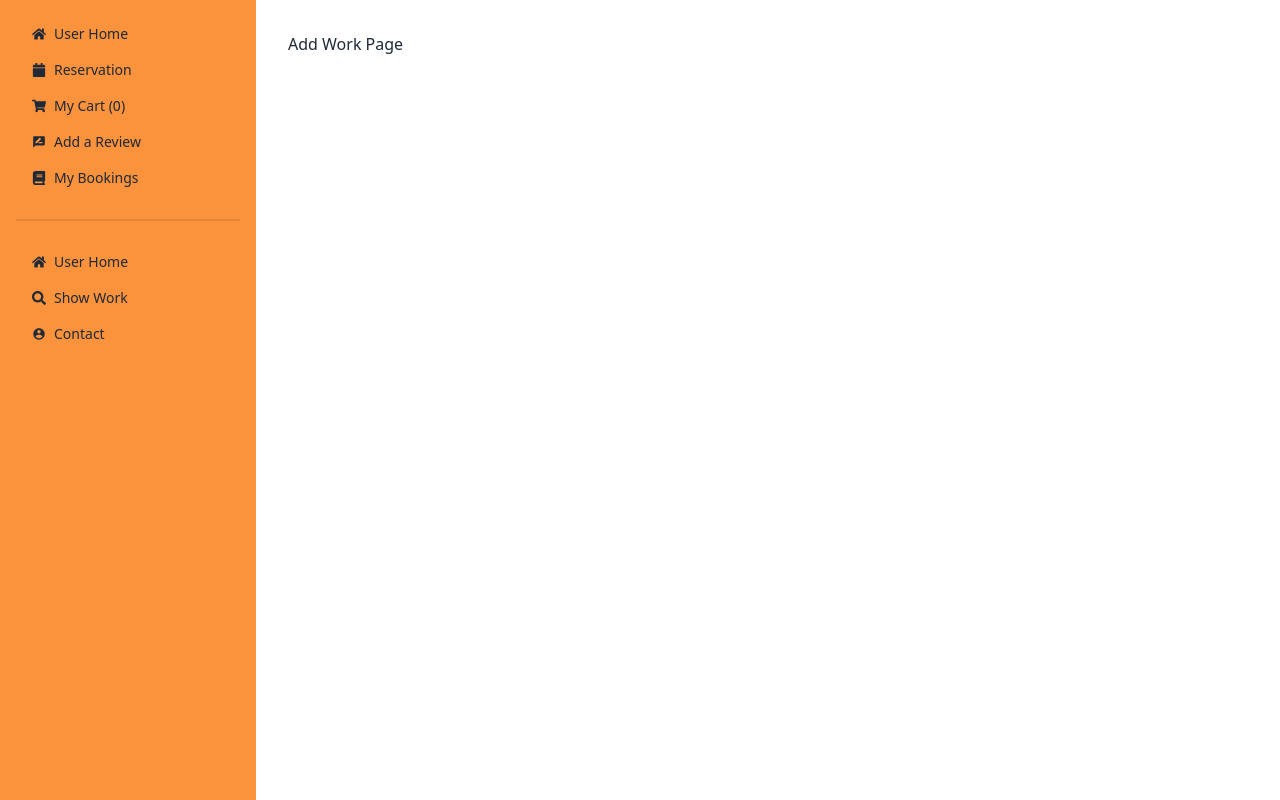
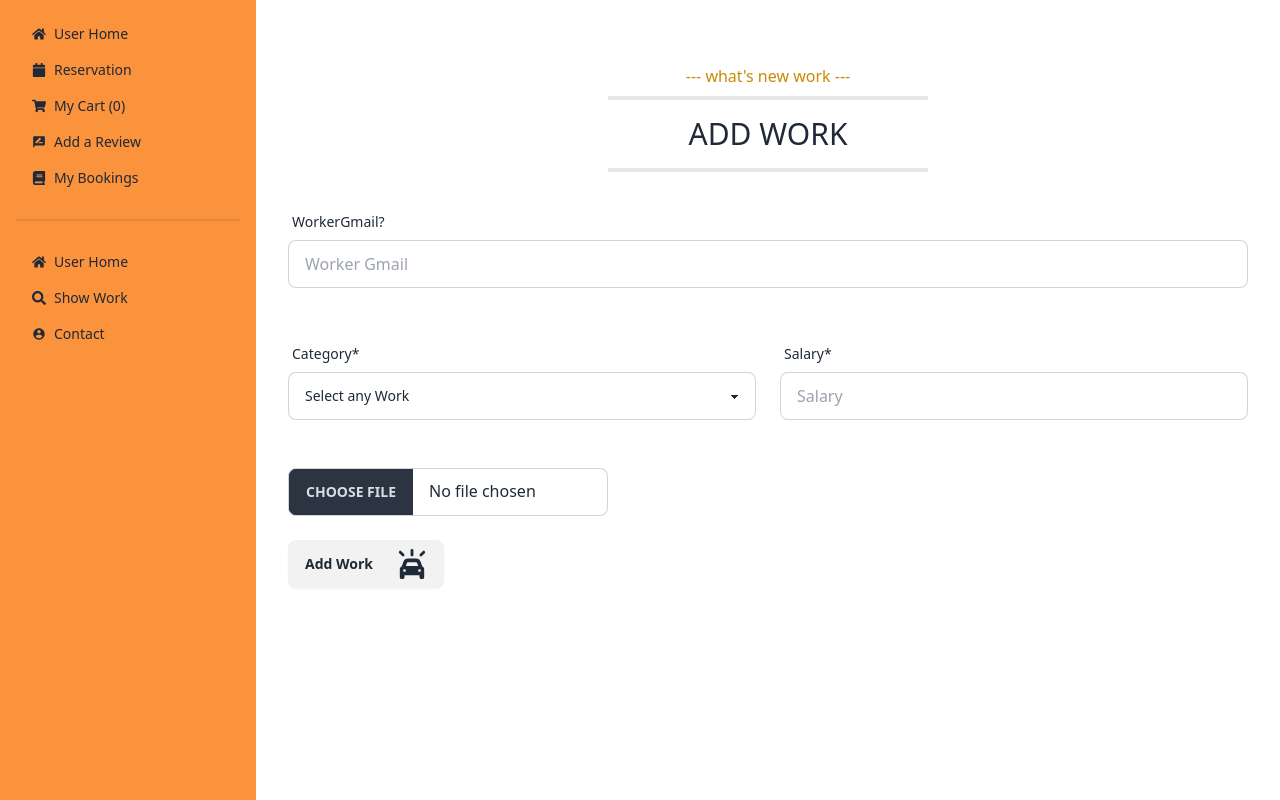
Before and after one commit to Anik66/HR_Sync-_-Client-, a React (Vite) app: page /dashboard/dashboard/addWork in a window 1280 px wide. Built offline with nearby package versions, Linux system fonts and the light colour scheme; no server answers; sample sign-in values are in the browser's storage.

Commit message:
add commit

```diff
--- a/src/Pages/Dashboard/AddWorks/AddWorks.jsx
+++ b/src/Pages/Dashboard/AddWorks/AddWorks.jsx
@@ -1,10 +1,126 @@
+import { useForm } from "react-hook-form";
+import SectionTitle from "../../../components/SectionTitle/SectionTitle";
+import { FaCarOn } from "react-icons/fa6";
+import axios from "axios";
+import useAxiosSecure from "../../../hooks/useAxiosSecure";
+import Swal from "sweetalert2";
+
+
+
+
+const image_hosting_key = import.meta.env.VITE_IMAGE_HOSTING_KEY
+
+const image_hosting_api = `https://api.imgbb.com/1/upload?key=${image_hosting_key}`
 
 
 const AddWorks = () => {
+    const { register, handleSubmit, reset } = useForm();
+    //const axiosPublic =useAxiosPublic()
+    const axiosSecure =useAxiosSecure()
+    const onSubmit = async (data) => {
+        console.log(data)
+        const imageFile = { image: data.photo[0] }
+        const res = await axios.post(image_hosting_api, imageFile, {
+            headers: {
+                'content-type': 'multipart/form-data'
+            }
+        })
+        if (res.data.success) {
+            const menuItem = {
+                email: data.email,
+                Salary:parseFloat(data.Salary),
+                designation: data.designation,
+                photo:res.data.data.display_url
+
+            }
+            const menuRes = await axiosSecure.post('/menu',menuItem)
+            console.log(menuRes.data)
+            if(menuRes.data.insertedId){
+                // show success popup
+                reset();
+                Swal.fire({
+                    position: "top-end",
+                    icon: "success",
+                    title: `${data.name} is added to the menu.`,
+                    showConfirmButton: false,
+                    timer: 1500
+                  });
+            }
+
+        }
+        console.log( 'with image url', res.data);
+    }
+
     return (
         <div>
-            <h2 className="4xl">Add Work Page</h2>
+            <SectionTitle heading="Add Work" subHeading="what's new work">
+
+            </SectionTitle>
+            <div>
+                <form onSubmit={handleSubmit(onSubmit)}>
+
+
+                    <label className="form-control w-full my-6">
+                        <div className="label">
+                            <span className="label-text">WorkerGmail?</span>
+
+                        </div>
+                        <input {...register("email", { required: true })} type="text" placeholder="Worker Gmail" className="input input-bordered w-full " />
+
+                    </label>
+
+
+
+
+
+
+                    <div className="flex gap-6">
+                        {/* category */}
+                        <div className="form-control w-full my-6">
+                            <label className="label">
+                                <span className="label-text">Category*</span>
+                            </label>
+                            <select {...register("designation", { required: true })} className="select select-bordered w-full ">
+                                <option disabled selected>Select any Work</option>
+                                <option value="Body painter">Body painter</option>
+                                <option value="Engine specialist">Engine specialist</option>
+                                <option value="Car washer">Car washer</option>
+                                <option value="light specialist">light specialist</option>
+                                <option value="wheel specialist">wheel specialist</option>
+                                <option value="Brake specialist">Brake specialist</option>
+                                <option value="Full Bike Service">Full Bike Service</option>
+
+                            </select>
+
+                        </div>
+
+                        {/* price */}
+                        <div className="form-control w-full my-6">
+                            <label className="label">
+                                <span className="label-text">Salary*</span>
+                            </label>
+                            <input
+                                type="number"
+                                placeholder="Salary"
+                                {...register('Salary', { required: true })}
+                                className="input input-bordered w-full" />
+                        </div>
+
+
+
+                    </div>
+                    <div className="form-control w-full my-6">
+                        <input {...register('photo', { required: true })} type="file" className="file-input file-input-bordered w-full max-w-xs" />
+                    </div>
+
+
+                    <button className="btn">
+                        Add Work <FaCarOn className="ml-4 text-3xl" />
+                    </button>
+                </form>
+            </div>
         </div>
+
     );
 };
 
--- a/src/hooks/useAxiosSecure.jsx
+++ b/src/hooks/useAxiosSecure.jsx
@@ -22,7 +22,7 @@ const useAxiosSecure = () => {
     axiosSecure.interceptors.response.use(function(response){
         return response
     },async(error)=>{
-        const status =error.response.status
+        const status =error.response?.status
         //console.log('status error in the intaceptor',status)
         if(status === 401 || status === 403){
 
```
